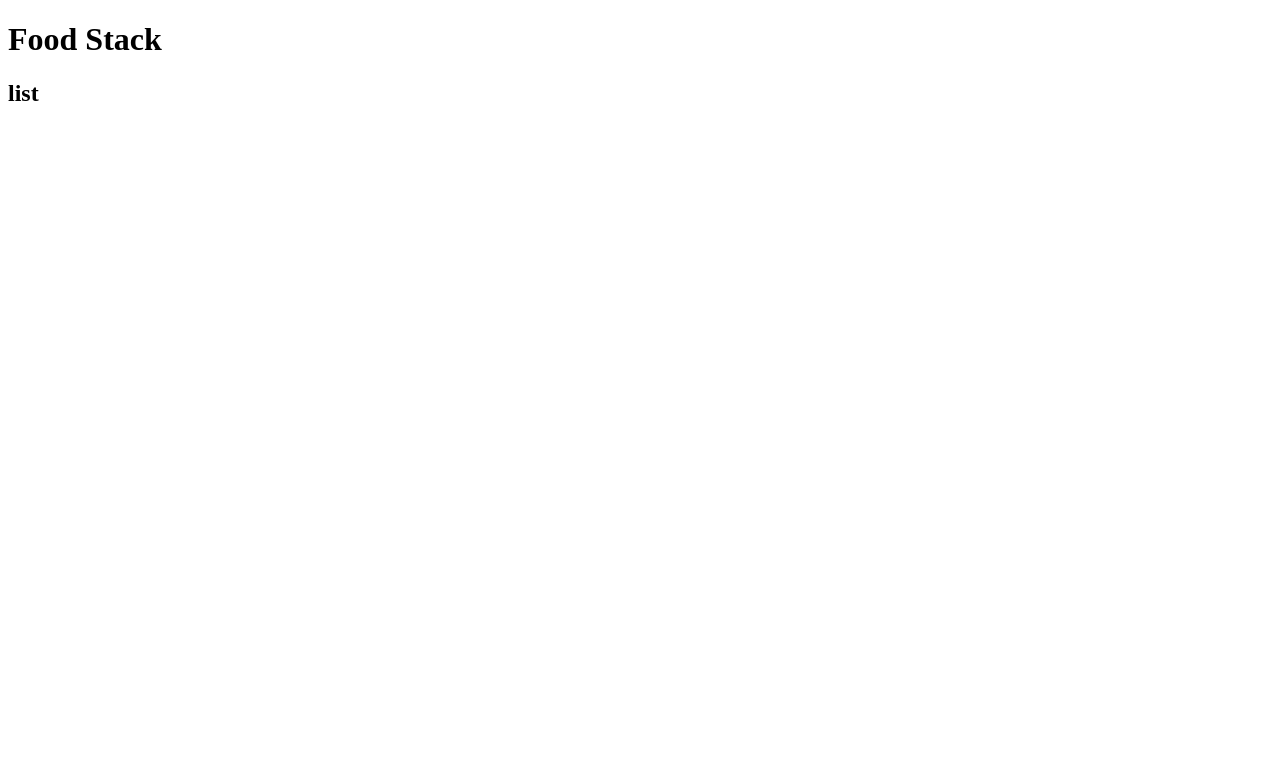
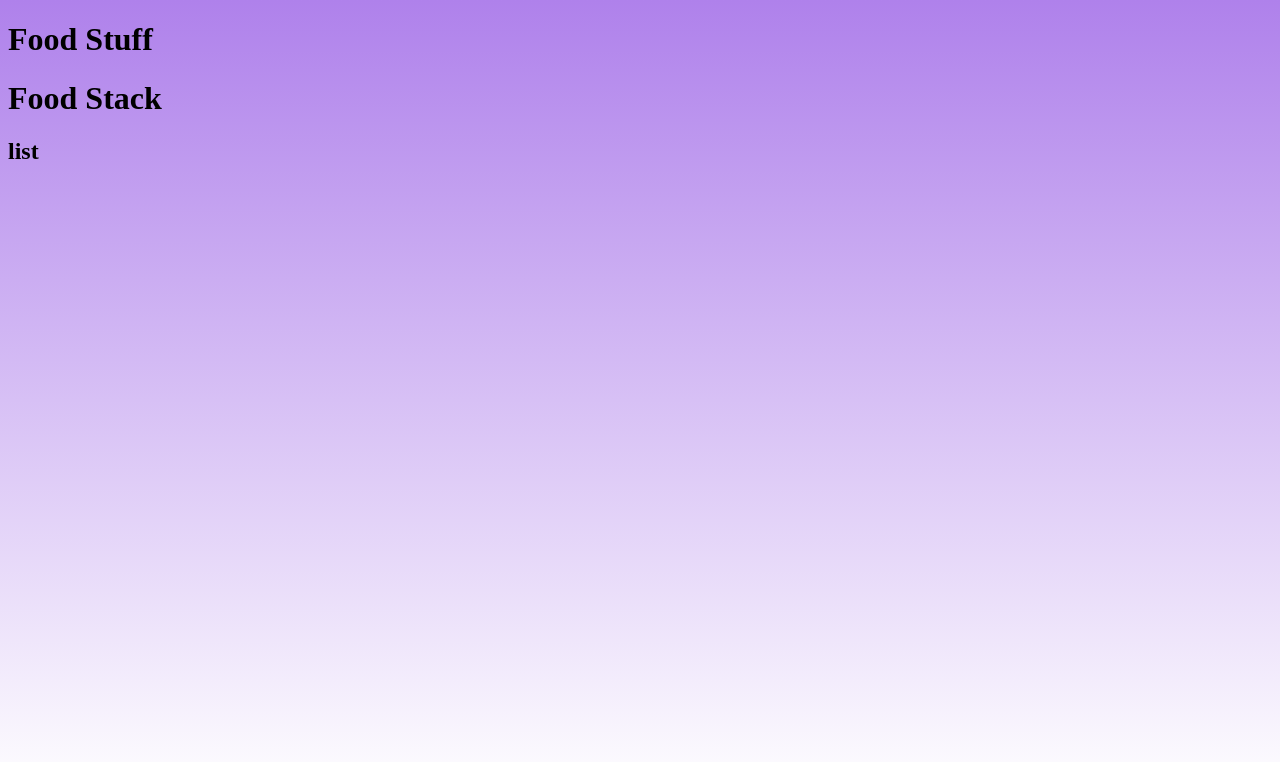
Before and after one commit to Ayon-Bhowmick/HackHolyoke, a React (Create React App) app in the folder sustainability/: page / in a window 1280 px wide. Shown: the top 762 px of the page. Built offline with nearby package versions, Linux system fonts and the light colour scheme.

Commit message:
background gradient

```diff
--- /dev/null
+++ b/sustainability/public/app.css
@@ -0,0 +1,6 @@
+body {
+    /*background-image: linear-gradient(to bottom, rgb(255, 255, 255),  rgb(196, 143, 245));
+    background-repeat: no-repeat;*/
+    background: linear-gradient(to bottom, rgb(175, 129, 235), white) fixed;
+
+}
--- a/sustainability/public/index.html
+++ b/sustainability/public/index.html
@@ -2,6 +2,7 @@
 <html lang="en">
   <head>
     <meta charset="utf-8" />
+    <link type="text/css" rel="stylesheet" href="app.css">
     <link rel="icon" href="%PUBLIC_URL%/favicon.ico" />
     <meta name="viewport" content="width=device-width, initial-scale=1" />
     <meta name="theme-color" content="#000000" />
@@ -28,6 +29,13 @@
   </head>
   <body>
     <noscript>You need to enable JavaScript to run this app.</noscript>
+
+    <div id="titlebox">
+      <div id="boxinside">
+        <h1><span>Food Stuff</span></h1>
+      </div>
+    </div>
+
     <div id="app"></div>
   </body>
 </html>
```
